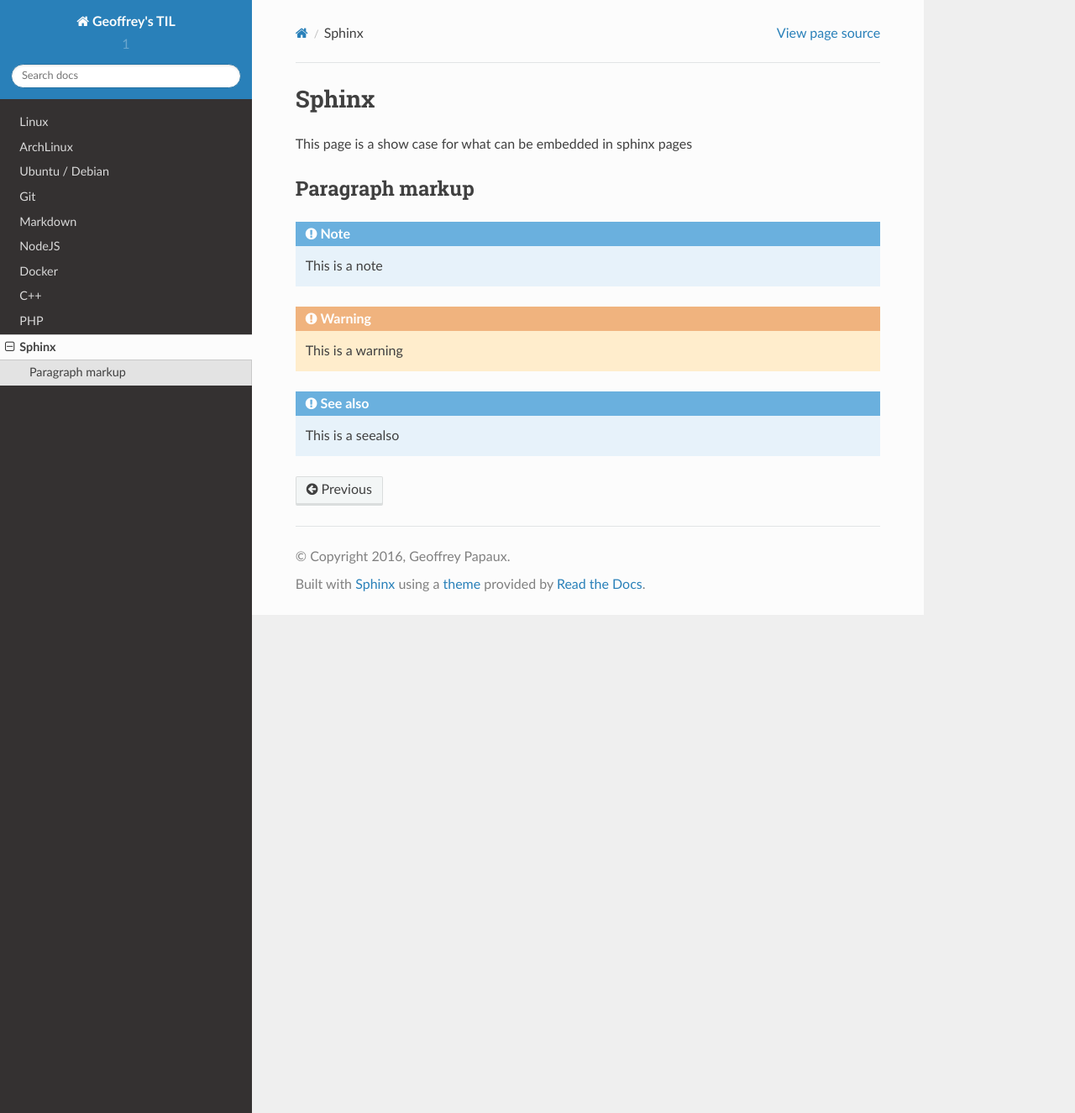
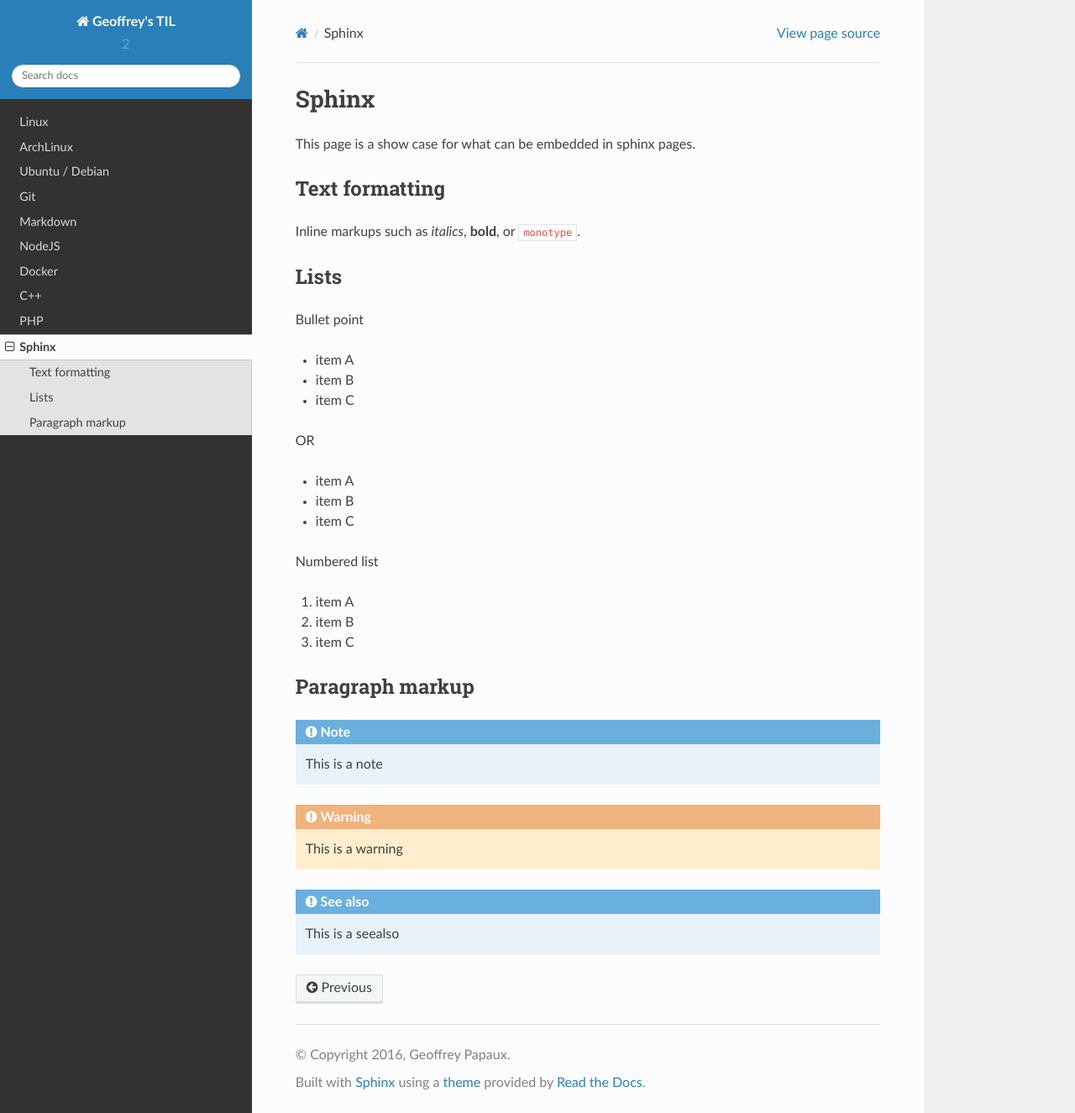
Before and after one commit to papaux/til, a Sphinx documentation site: the page built from source/sphinx/_.rst, in a window 1280 px wide and 1325 px high. Shown: the whole window at 84% size. Built offline with Sphinx 7.4.7 and the Read the Docs theme 2.0.0, drawn with Linux system fonts in a browser that asks for light colours.

```diff
--- a/source/conf.py
+++ b/source/conf.py
@@ -62,7 +62,7 @@ author = 'Geoffrey Papaux'
 # built documents.
 #
 # The short X.Y version.
-version = '1'
+version = '2'
 # The full version, including alpha/beta/rc tags.
 release = '0'
 
--- a/source/docker/_.rst
+++ b/source/docker/_.rst
@@ -5,3 +5,4 @@ Docker
    :maxdepth: 3
 
    shell-running-container.rst
+   lamp-container.rst
--- a/source/index.rst
+++ b/source/index.rst
@@ -3,7 +3,7 @@ TIL (Today I Learned)
 
 My own TIL (Today I learned) mainly about Linux commands, Linux tools and development. TILs are concise write-ups about everything I find useful and want to remember about these topies. I borrowed the concept from https://github.com/jbranchaud/til
 
-There are 24 TILs in this repository! Enjoy!
+There are 25 TILs in this repository! Enjoy!
 
 .. toctree::
    :maxdepth: 1
--- a/source/sphinx/_.rst
+++ b/source/sphinx/_.rst
@@ -1,7 +1,33 @@
 Sphinx
 -------
 
-This page is a show case for what can be embedded in sphinx pages
+This page is a show case for what can be embedded in sphinx pages.
+
+Text formatting
+~~~~~~~~~~~~~~~~
+
+Inline markups such as *italics*, **bold**, or ``monotype``.
+
+Lists
+~~~~~~
+
+Bullet point
+
+* item A
+* item B
+* item C
+
+OR
+
+- item A
+- item B
+- item C
+
+Numbered list
+
+#. item A
+#. item B
+#. item C
 
 Paragraph markup
 ~~~~~~~~~~~~~~~~
```
Also changed, not shown: source/docker/lamp-container.rst (added, +56 -0 lines).
